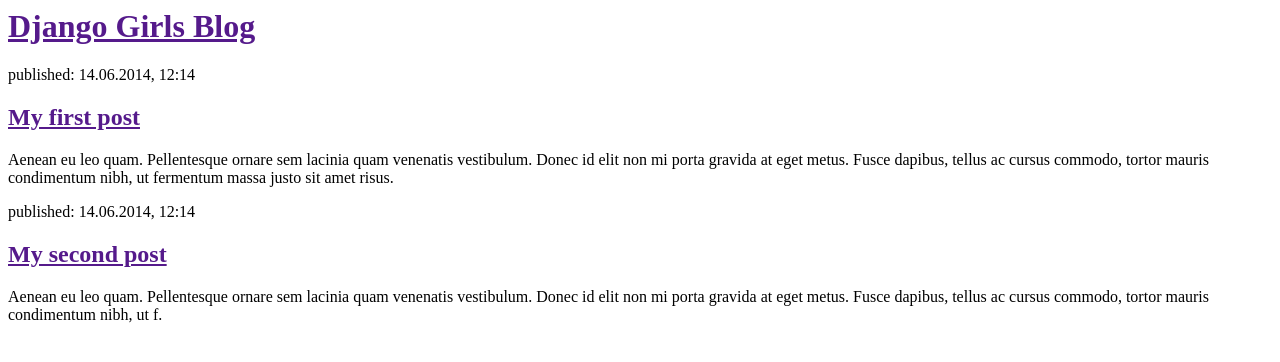
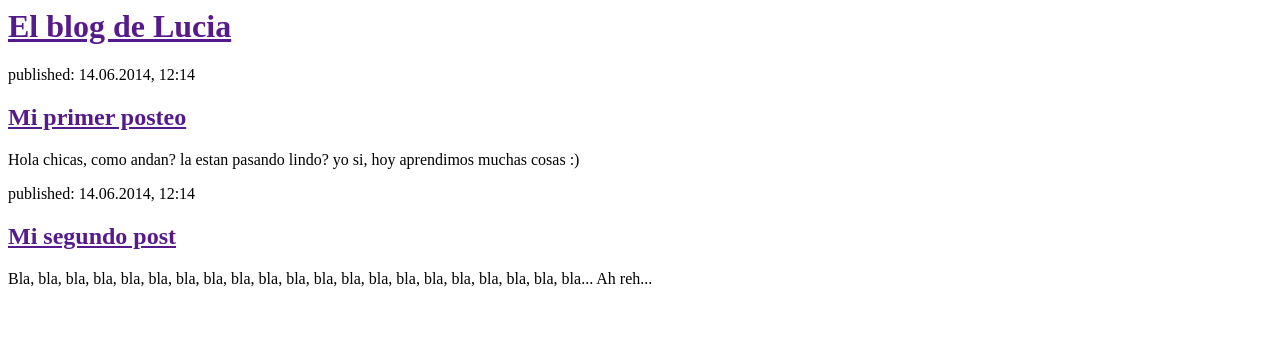
Before and after one commit to lucia15/my-second-blog, a Django app: page / in a window 1280 px wide. Shown: the top 362 px of the page. Run offline with Django 3.2, Linux system fonts and the light colour scheme.

Commit message:
modificamos los textos

```diff
--- a/blog/templates/blog/post_list.html
+++ b/blog/templates/blog/post_list.html
@@ -1,22 +1,22 @@
 <html>
     <head>
-        <title>Django Girls blog</title>
+        <title>El blog de Lucia</title>
     </head>
     <body>
         <div>
-            <h1><a href="">Django Girls Blog</a></h1>
+            <h1><a href="">El blog de Lucia</a></h1>
         </div>
 
         <div>
             <p>published: 14.06.2014, 12:14</p>
-            <h2><a href="">My first post</a></h2>
-            <p>Aenean eu leo quam. Pellentesque ornare sem lacinia quam venenatis vestibulum. Donec id elit non mi porta gravida at eget metus. Fusce dapibus, tellus ac cursus commodo, tortor mauris condimentum nibh, ut fermentum massa justo sit amet risus.</p>
+            <h2><a href="">Mi primer posteo</a></h2>
+            <p>Hola chicas, como andan? la estan pasando lindo? yo si, hoy aprendimos muchas cosas :) </p>
         </div>
 
         <div>
             <p>published: 14.06.2014, 12:14</p>
-            <h2><a href="">My second post</a></h2>
-            <p>Aenean eu leo quam. Pellentesque ornare sem lacinia quam venenatis vestibulum. Donec id elit non mi porta gravida at eget metus. Fusce dapibus, tellus ac cursus commodo, tortor mauris condimentum nibh, ut f.</p>
+            <h2><a href="">Mi segundo post</a></h2>
+            <p>Bla, bla, bla, bla, bla, bla, bla, bla, bla, bla, bla, bla, bla, bla, bla, bla, bla, bla, bla, bla, bla... Ah reh...</p>
         </div>
     </body>
 </html>
```
